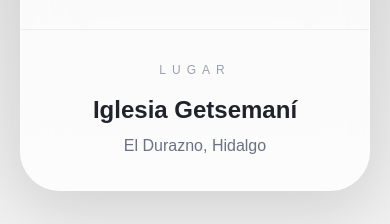
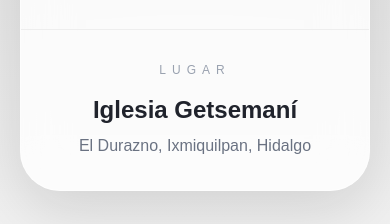
Before and after one commit to ulisesexe/congreso-familiar, a Next.js app: page / in a window 390 px wide. Shown: the part 880-1104 px from the top of the page. Built offline with nearby package versions, Linux system fonts and the light colour scheme.

Commit message:
Mejoras responsive heo

```diff
--- a/app/page.tsx
+++ b/app/page.tsx
@@ -292,7 +292,7 @@ export default function Home() {
                   text-gray-500
                 "
               >
-                El Durazno, Hidalgo
+                El Durazno, Ixmiquilpan, Hidalgo
               </p>
 
             </div>
@@ -1339,7 +1339,7 @@ export default function Home() {
               </h3>
 
               <p className="mt-4 text-xl text-gray-600">
-                El Durazno, Hidalgo
+                El Durazno, Ixmiquilpan, Hidalgo
               </p>
 
               <p className="text-gray-500 mt-2">
@@ -1523,7 +1523,7 @@ export default function Home() {
                   </h4>
 
                   <p className="text-gray-600 mt-2">
-                    42310, El Durazno, Hidalgo
+                    42310, El Durazno, Ixmiquilpan, Hidalgo
                   </p>
 
                   <div
@@ -1759,7 +1759,7 @@ export default function Home() {
                   <MapPin size={18} />
 
                   <span>
-                    El Durazno, Hidalgo
+                    El Durazno, Ixmiquilpan, Hidalgo
                   </span>
 
                 </div>
```
